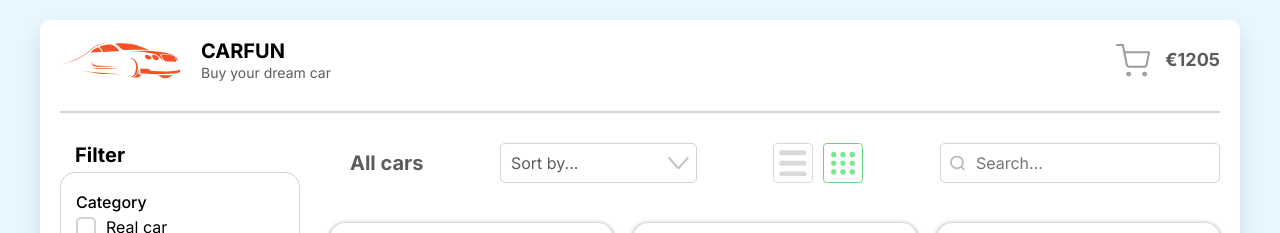
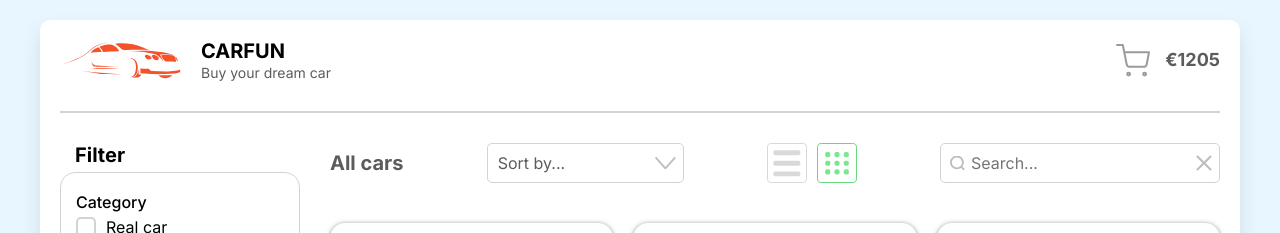
Before and after one commit to scorpigg/online-store, a React (Create React App) app: page / in a window 1280 px wide. Shown: the top 233 px of the page. Built offline with nearby package versions, Linux system fonts and the light colour scheme.

Commit message:
feat: add cross to reset search line

```diff
--- a/src/App.tsx
+++ b/src/App.tsx
@@ -4,7 +4,7 @@ import { Card } from './components/Card';
 import { Filter } from './components/Filter';
 import { products } from './carBase';
 import { Footer } from './components/Footer';
-import SortList from './components/SortList';
+import { ItemsPanel } from './components/ItemsPanel';
 
 function App() {
   return (
@@ -14,22 +14,7 @@ function App() {
       <main>
         <Filter />
         <div className="main-container">
-          <div className="items">
-            <div className="items__panel">
-              <span className="items__title">All cars</span>
-              <div className="items__sort">
-                <SortList />
-              </div>
-              <div className="items__view">
-                <div className="view-list"></div>
-                <div className="view-table"></div>
-              </div>
-              <div className="search-block">
-                <img src="img/search.svg" alt="Search" />
-                <input placeholder="Search..." />
-              </div>
-            </div>
-          </div>
+          <ItemsPanel />
           <div className="cards">
             {products.map((car) => (
               <Card {...car} key={car.id} />
--- /dev/null
+++ b/src/components/ItemsPanel.tsx
@@ -0,0 +1,25 @@
+import React from 'react';
+import SortList from './SortList';
+
+export function ItemsPanel() {
+  return (
+    <div className="items__panel">
+      <span className="items__title">All cars</span>
+      <div className="items__sort">
+        <SortList />
+      </div>
+      <div className="items__view">
+        <div className="view-list"></div>
+        <div className="view-table"></div>
+      </div>
+      <div className="search-block">
+        <img src="img/search.svg" alt="Search" />
+        <input placeholder="Search..." />
+        <div className="search__reset">
+          <div className="close-line"></div>
+          <div className="close-line"></div>
+        </div>
+      </div>
+    </div>
+  );
+}
--- a/src/sass/layouts/_items-panel.scss
+++ b/src/sass/layouts/_items-panel.scss
@@ -1,15 +1,10 @@
-.items {
-  padding-left: 20px;
-  width: 100%;
-  justify-content: space-between;
-}
-
 .items__panel {
   display: flex;
   flex-wrap: wrap;
   align-items: center;
   justify-content: space-between;
   margin-bottom: 40px;
+  width: 100%;
 
   select {
     position: relative;
@@ -74,8 +69,7 @@
     font-size: 1.6rem;
     border: 1px solid $color-border;
     border-radius: 5px;
-    padding: 0 15px;
-    padding-left: 35px;
+    padding: 0 30px;
     cursor: pointer;
     @extend %transition;
 
@@ -93,6 +87,38 @@
     width: 15px;
     height: 15px;
     margin-right: 10px;
+  }
+
+  .search__reset {
+    display: block;
+    width: 14px;
+    height: 14px;
+    position: absolute;
+    top: 50%;
+    right: 12px;
+    z-index: 11;
+    @extend %transition;
+
+    &:hover > .close-line {
+      background-color: $color-btn-check;
+      cursor: pointer;
+    }
+  }
+
+  .close-line {
+    display: block;
+    position: absolute;
+    height: 2px;
+    width: 20px;
+    background: $color-text-additional-light;
+  }
+
+  .close-line:first-child {
+    transform: translateY(-50%) rotate(45deg);
+  }
+
+  .close-line:last-child {
+    transform: translateY(-50%) rotate(-45deg);
   }
 }
 
```
